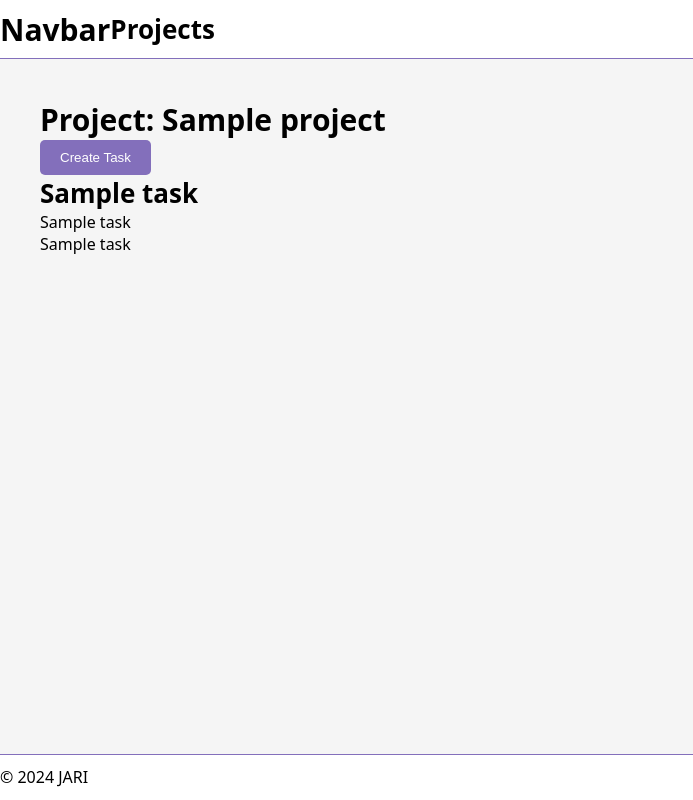
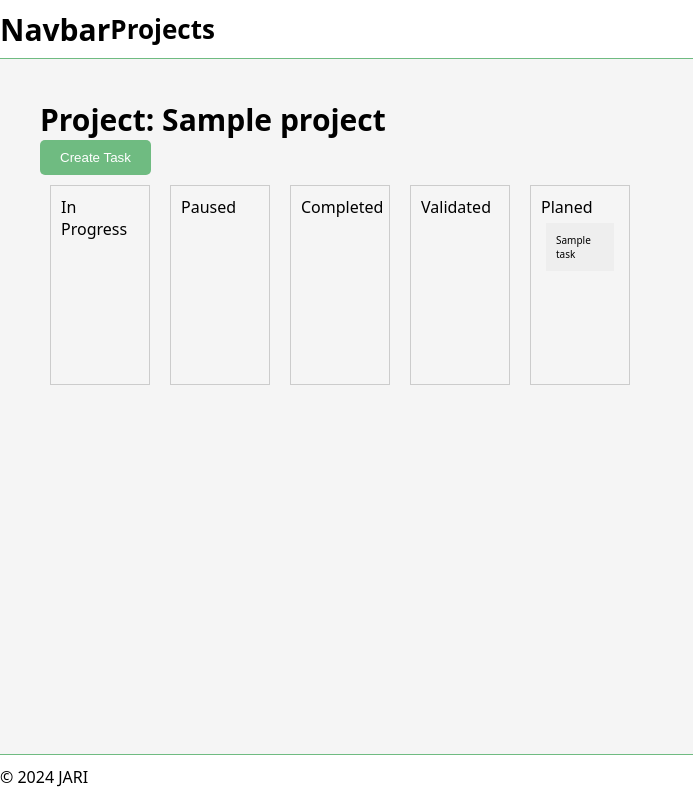
Before and after one commit to Paul31770/JARI, a Django app: page /project/1/ in a window 1280 px wide. Shown: the whole page, without its empty margins (0-693 px from the left). Run offline with Django 4.2, Linux system fonts and the light colour scheme; tables that the repository leaves empty hold one stand-in row (values such as "Sample post").

Commit message:
integration drag

```diff
--- a/Jari/urls.py
+++ b/Jari/urls.py
@@ -24,7 +24,6 @@ urlpatterns = [
     path('', index),
     path('project/<int:project_id>/', project, name='project'),
     path('admin/', admin.site.urls),
-    path('drag/', drag_drop),
     path('projects/', projects, name='projects'),
     path('create_project/', create_project, name='create_project'),
     path('create_task/<int:project_id>', create_task, name='create_task'),
--- a/app/templates/base.html
+++ b/app/templates/base.html
@@ -9,6 +9,8 @@
     <link rel="stylesheet" href="{% static 'css/projects.css' %}">
     <link rel="stylesheet" href="{% static 'css/navbar.css' %}">
     <link rel="stylesheet" href="{% static 'css/tasks.css' %}">
+    <link rel="stylesheet" href="{% static 'css/drag.css' %}">
+    <script src="https://code.jquery.com/jquery-3.6.4.min.js"></script>
 </head>
 <body>
 <nav class="f ai">
--- a/app/templates/projects/project.html
+++ b/app/templates/projects/project.html
@@ -1,17 +1,84 @@
 {% extends "base.html" %}
 {% block content %}
+{% csrf_token %}
 <h1>Project:  {{project.title}} </h1>
 <p> {{project.description}} </p>
 <a href="{% url 'create_task' project.id %}">
   <button>Create Task</button>
 </a>
-{% for task in project.task_set.all %}
-  <h2>{{task.title}}</h2>
-  {% for subtask in task.subtasks.all %}
-    <p>{{ subtask.title }}</p>
-  {% endfor %}
-  {% for required_task in task.required_tasks.all %}
-    <p>{{ required_task.title }}</p>
-  {% endfor %}
-{% endfor %}
+<div class="drag_container">
+  <div class="drag_column" id="in_progress" ondrop="drop(event)" ondragover="allowDrop(event)">
+      <p>In Progress</p>
+      {% for progress in progress%}
+      <div id="{{progress.title}}" draggable="true" ondragstart="drag(event)">{{progress.title}}</div>
+      {% endfor %}
+  </div>
+  <div class="drag_column" id="paused" ondrop="drop(event)" ondragover="allowDrop(event)">
+      <p>Paused</p>
+      {% for paused in paused%}
+      <div id="{{paused.title}}" draggable="true" ondragstart="drag(event)">{{paused.title}}</div>
+      {% endfor %}
+  </div>
+  <div class="drag_column" id="completed" ondrop="drop(event)" ondragover="allowDrop(event)">
+      <p>Completed</p>
+      {% for completed in completed%}
+      <div id="{{completed.title}}" draggable="true" ondragstart="drag(event)">{{completed.title}}</div>
+      {% endfor %}
+  </div>
+  <div class="drag_column" id="validated" ondrop="drop(event)" ondragover="allowDrop(event)">
+      <p>Validated</p>
+      {% for validated in validated%}
+      <div id="{{validated.title}}" draggable="true" ondragstart="drag(event)">{{validated.title}}</div>
+      {% endfor %}
+  </div>
+  <div class="drag_column" id="planed" ondrop="drop(event)" ondragover="allowDrop(event)">
+      <p>Planed</p>
+      {% for planned in planned%}
+      <div id="{{planned.title}}" draggable="true" ondragstart="drag(event)">{{planned.title}}</div>
+      {% endfor %}
+  </div>
+</div>
+<script>
+  function allowDrop(event) {
+    console.log("JE SUIS DANS LE ALLOW")
+    event.preventDefault();
+  }
+
+  function drag(event) {
+    console.log("JE SUIS DANS LE DRAG")
+    event.dataTransfer.setData("text", event.target.id);
+  }
+
+  function drop(event) {
+    console.log("JE SUIS DANS LE DROP")
+    event.preventDefault();
+    var data = event.dataTransfer.getData("text");
+    var draggedElement = document.getElementById(data);
+    var column = event.target.closest('.drag_column');
+
+    // Vérifie si l'élément est déposé dans une colonne
+    if (column) {
+        var div = draggedElement.innerText;
+        var columnId = column.id;
+        $.ajax({
+            url: '/update_task_status/',
+            type: 'POST',
+            data: {
+                'task_id': div,
+                'new_status': columnId,
+                'csrfmiddlewaretoken': '{{ csrf_token }}'
+            },
+            success: function(response) {
+                console.log(response);
+            },
+            error: function(error) {
+                console.error(error);
+            }
+        });
+
+        column.appendChild(draggedElement);
+    }
+  }
+</script>
+
 {% endblock %}
--- a/app/views.py
+++ b/app/views.py
@@ -25,7 +25,7 @@ def drag_drop(request):
         elif all_name[i].status=="planned":
             planned.append(all_name[i])
 
-    return render(request, 'drag.html',  context={'progress': progress,'paused': paused,'completed': completed,'validated': validated,'planned': planned})
+    return ({'progress': progress,'paused': paused,'completed': completed,'validated': validated,'planned': planned})
 
 def update_task_status(request):
     if request.method == 'POST':
@@ -51,12 +51,23 @@ def index(request):
     return HttpResponse("Home page")
 
 def project(request, project_id):
+    context=drag_drop(request)
+    progress=context.get("progress",[])
+    paused=context.get("paused",[])
+    completed=context.get("completed",[])
+    validated=context.get("validated",[])
+    planned=context.get("planned",[])
+    print(progress)
+    print(paused)
+    print(completed)
+    print(validated)
+    print(planned)
     try:
         project = Project.objects.get(id=project_id)
     except Project.DoesNotExist:
         return render(request, '404.html', {'message': 'Project not found'})
 
-    return render(request, 'projects/project.html', {'project': project})
+    return render(request, 'projects/project.html', {'project': project, 'progress': progress, 'paused': paused, 'completed': completed, 'validated': validated, 'planned': planned})
 
 def projects(request):
     projects = Project.objects.all()
--- a/static/css/base.css
+++ b/static/css/base.css
@@ -3,11 +3,11 @@
 /**********/
 
 :root{
-  --primary: rgb(131, 111, 187);
+  --primary: rgb(111, 187, 129);
   --secondary: #dedaea;
-  --accent: rgb(108, 91, 157);
+  --accent: rgb(111, 187, 129);
   --primary-text: rgb(0, 0, 0);
-  --primary-text-light: rgb(123, 116, 144);
+  --primary-text-light: rgb(111, 187, 129);
   --box-shadow: 0px 30px 40px -25px
 }
 
--- /dev/null
+++ b/static/css/drag.css
@@ -0,0 +1,19 @@
+
+.drag_container {
+    display: flex;
+  }
+
+  .drag_column {
+    border: 1px solid #ccc;
+    padding: 10px;
+    margin: 10px;
+    min-height: 200px;
+    width: 100px;
+  }
+
+  .drag_column div {
+    margin: 5px;
+    padding: 10px;
+    background-color: #eee;
+    cursor: move;
+  }
```
Also changed, not shown: app/templates/drag.html (deleted, +0 -120 lines).
